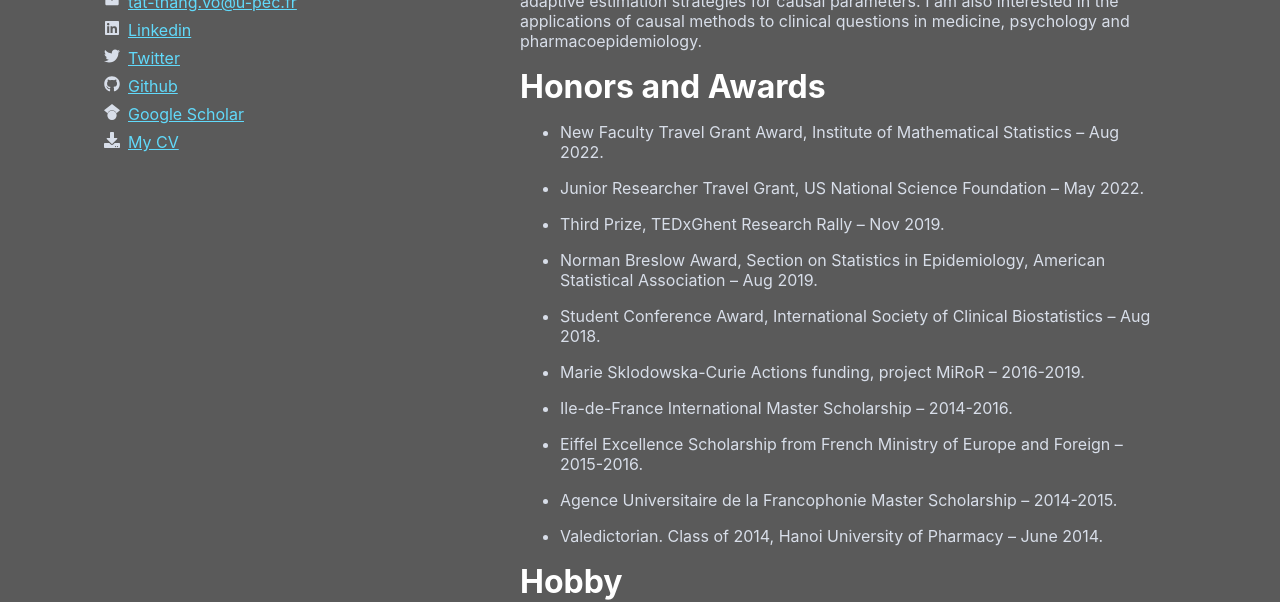
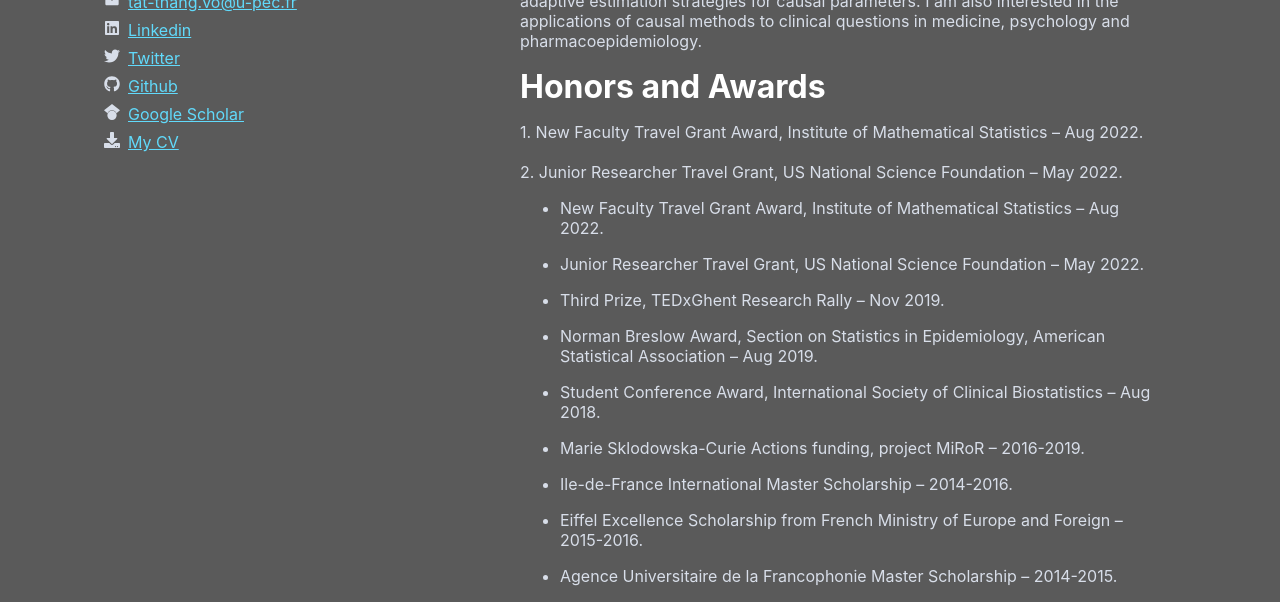
Before and after one commit to votatthang/ttv, a React (Create React App) app: page / in a window 1280 px wide. Shown: the part 600-1202 px from the top of the page. Built offline with nearby package versions, Linux system fonts and the light colour scheme.

Commit message:
Update AboutMe.js

```diff
--- a/src/Pages/AboutMe/AboutMe.js
+++ b/src/Pages/AboutMe/AboutMe.js
@@ -30,6 +30,9 @@ export default function AboutMe() {
             Honors and Awards
         </div>
         <div className="contentText">
+                1. New Faculty Travel Grant Award, Institute of Mathematical Statistics – Aug 2022.
+                <br/> <br/>
+                2. Junior Researcher Travel Grant, US National Science Foundation – May 2022.
             <ul>
                 <li>
                     New Faculty Travel Grant Award, Institute of Mathematical Statistics – Aug 2022.
```
